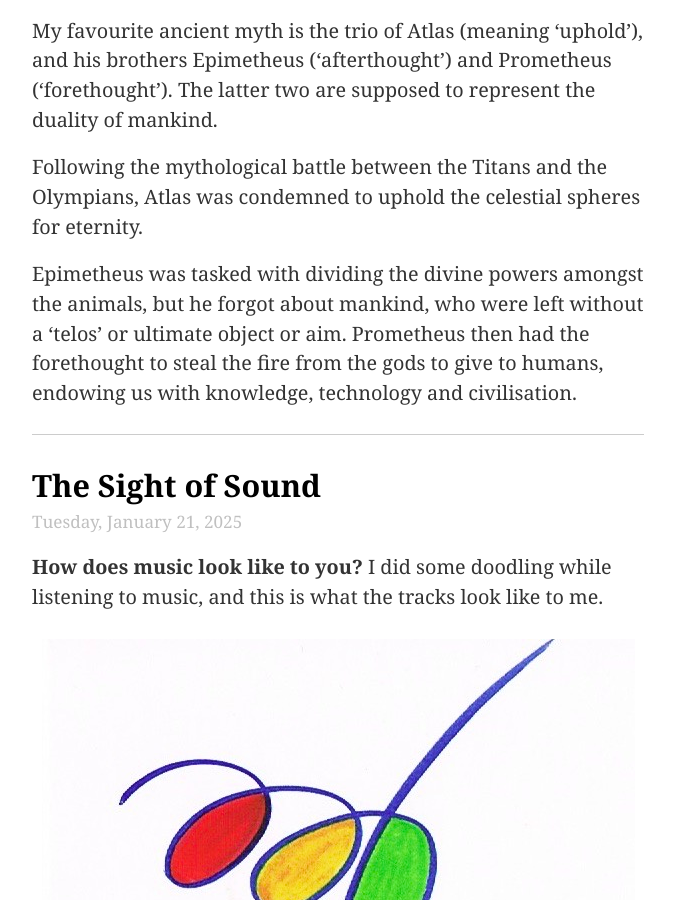
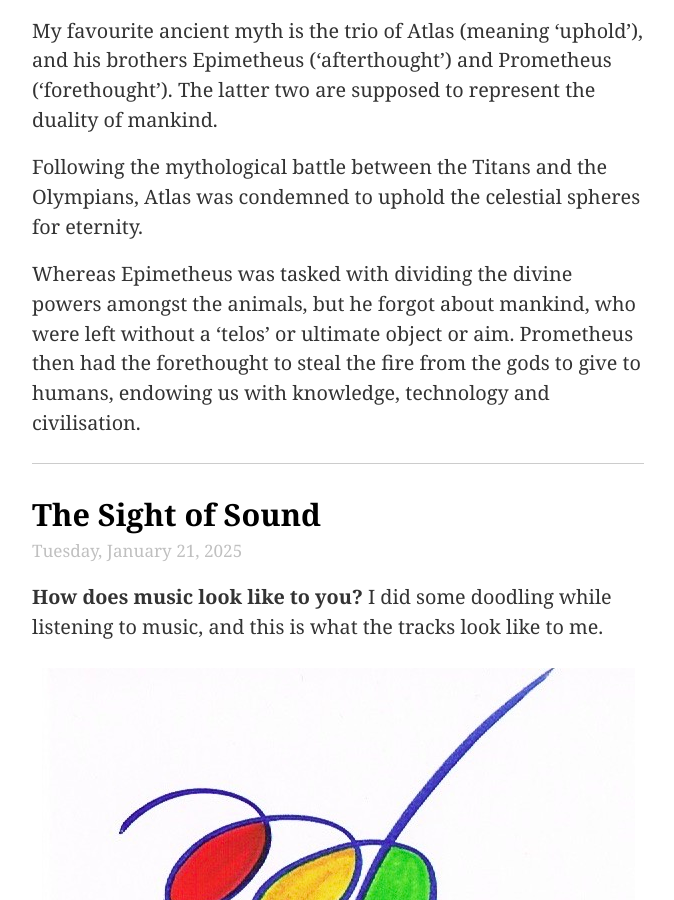
Before and after one commit to ellis-bio/ellisjalia, a Jekyll site: the page built from index.md, in a window 1280 px wide and 900 px high, scrolled down 1239 px. Shown: the whole window, without its empty margins (302-976 px from the left). Built offline with Jekyll 4.4.1, drawn with Linux system fonts in a browser that asks for light colours.

Commit message:
Update to index

```diff
--- a/index.md
+++ b/index.md
@@ -32,7 +32,7 @@ a:hover {
 
 <p style="font-size:1.10em;">Following the mythological battle between the Titans and the Olympians, Atlas was condemned to uphold the celestial spheres for eternity. </p>
 
-<p style="font-size:1.10em;">Epimetheus was tasked with dividing the divine powers amongst the animals, but he forgot about mankind, who were left without a ‘telos’ or ultimate object or aim. Prometheus then had the forethought to steal the fire from the gods to give to humans, endowing us with knowledge, technology and civilisation.
+<p style="font-size:1.10em;">Whereas Epimetheus was tasked with dividing the divine powers amongst the animals, but he forgot about mankind, who were left without a ‘telos’ or ultimate object or aim. Prometheus then had the forethought to steal the fire from the gods to give to humans, endowing us with knowledge, technology and civilisation.
 </p>
 
 <hr>
```
